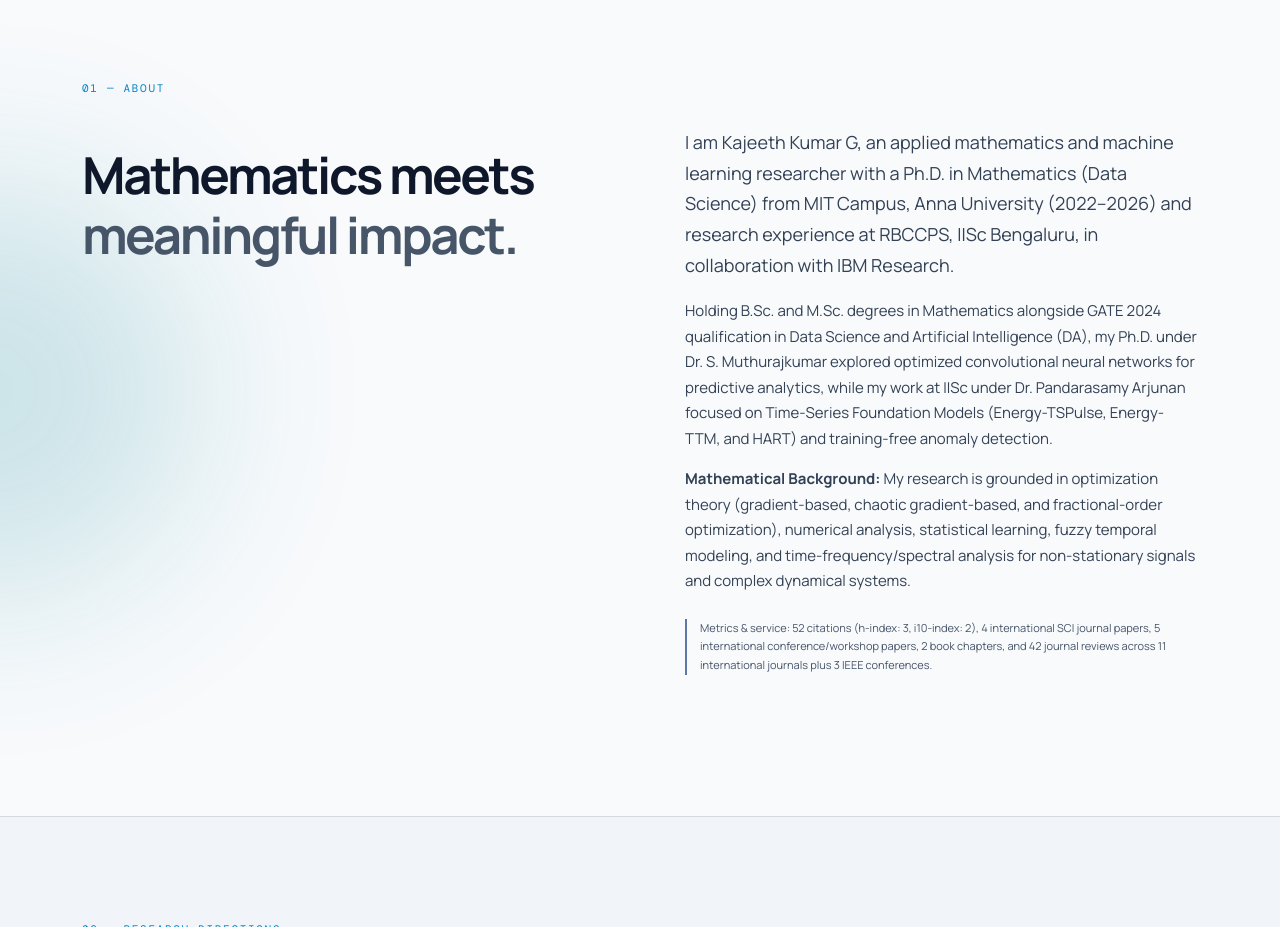
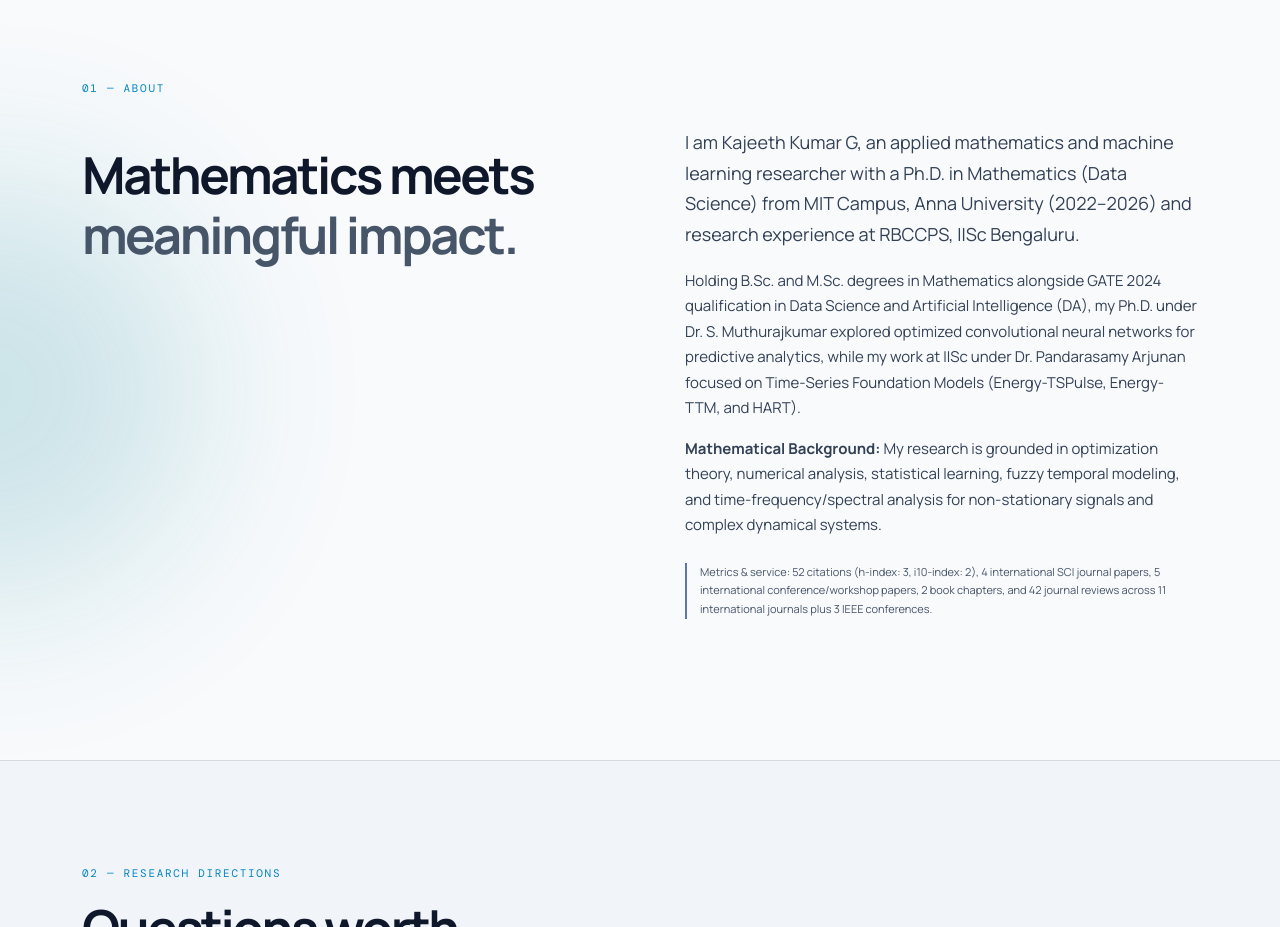
Before and after one commit to kajeethkumar/kajeethkumar.github.io, a plain HTML site: page index.html in a window 1280 px wide. Shown: the part 820-1747 px from the top of the page. Drawn offline with nearby package versions, Linux system fonts and the light colour scheme.

Commit message:
Revise personal introduction and research details

```diff
--- a/index.html
+++ b/index.html
@@ -77,9 +77,9 @@
       <div class="intro-grid">
         <h2>Mathematics meets<br><span class="muted">meaningful impact.</span></h2>
         <div class="intro-copy">
-          <p class="large-copy">I am Kajeeth Kumar G, an applied mathematics and machine learning researcher with a Ph.D. in Mathematics (Data Science) from MIT Campus, Anna University (2022–2026) and research experience at RBCCPS, IISc Bengaluru, in collaboration with IBM Research.</p>
-          <p>Holding B.Sc. and M.Sc. degrees in Mathematics alongside GATE 2024 qualification in Data Science and Artificial Intelligence (DA), my Ph.D. under Dr. S. Muthurajkumar explored optimized convolutional neural networks for predictive analytics, while my work at IISc under Dr. Pandarasamy Arjunan focused on Time-Series Foundation Models (Energy-TSPulse, Energy-TTM, and HART) and training-free anomaly detection.</p>
-          <p><strong>Mathematical Background:</strong> My research is grounded in optimization theory (gradient-based, chaotic gradient-based, and fractional-order optimization), numerical analysis, statistical learning, fuzzy temporal modeling, and time-frequency/spectral analysis for non-stationary signals and complex dynamical systems.</p>
+          <p class="large-copy">I am Kajeeth Kumar G, an applied mathematics and machine learning researcher with a Ph.D. in Mathematics (Data Science) from MIT Campus, Anna University (2022–2026) and research experience at RBCCPS, IISc Bengaluru.</p>
+          <p>Holding B.Sc. and M.Sc. degrees in Mathematics alongside GATE 2024 qualification in Data Science and Artificial Intelligence (DA), my Ph.D. under Dr. S. Muthurajkumar explored optimized convolutional neural networks for predictive analytics, while my work at IISc under Dr. Pandarasamy Arjunan focused on Time-Series Foundation Models (Energy-TSPulse, Energy-TTM, and HART).</p>
+          <p><strong>Mathematical Background:</strong> My research is grounded in optimization theory, numerical analysis, statistical learning, fuzzy temporal modeling, and time-frequency/spectral analysis for non-stationary signals and complex dynamical systems.</p>
           <p class="note">Metrics & service: 52 citations (h-index: 3, i10-index: 2), 4 international SCI journal papers, 5 international conference/workshop papers, 2 book chapters, and 42 journal reviews across 11 international journals plus 3 IEEE conferences.</p>
         </div>
       </div>
```
